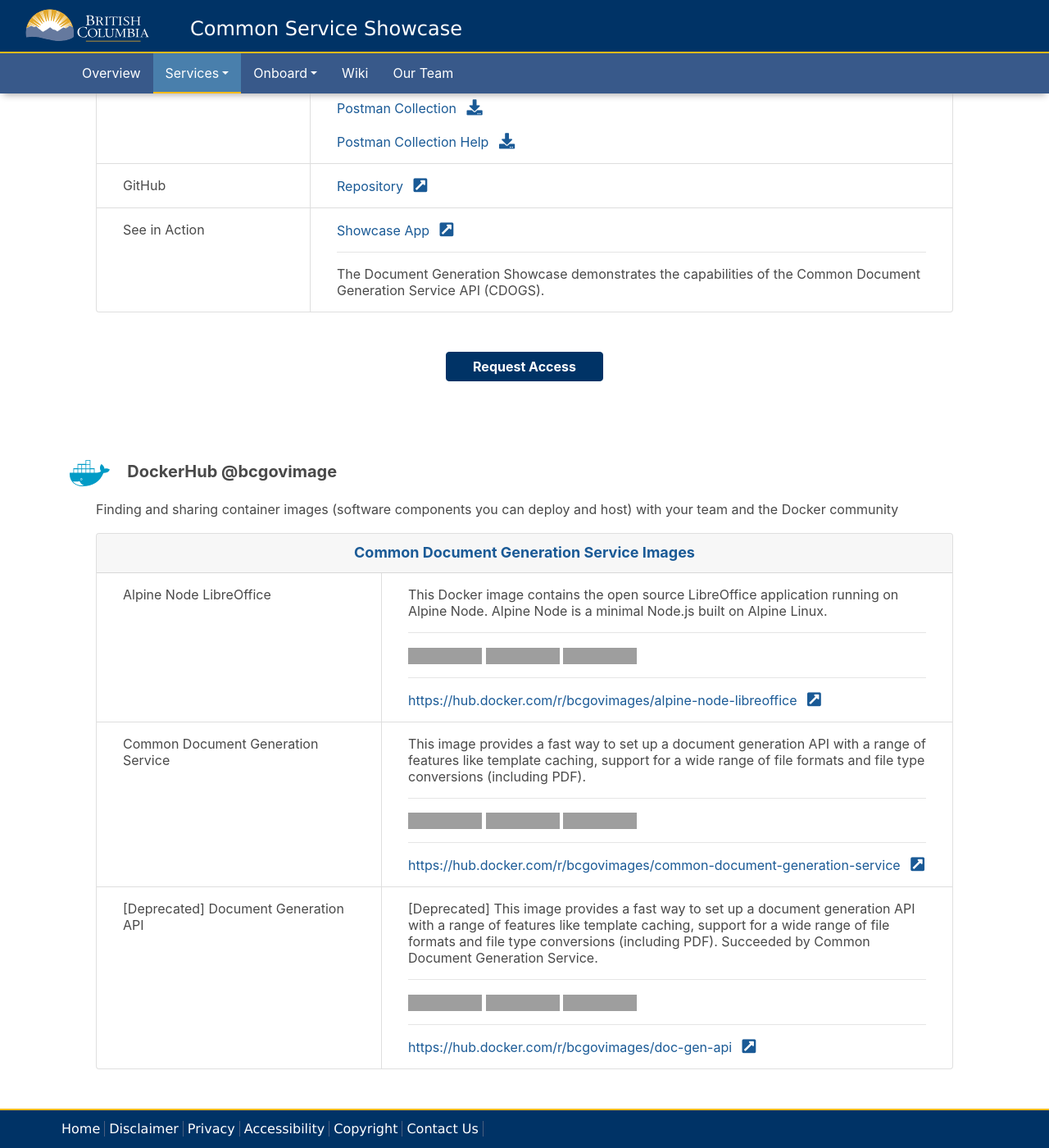
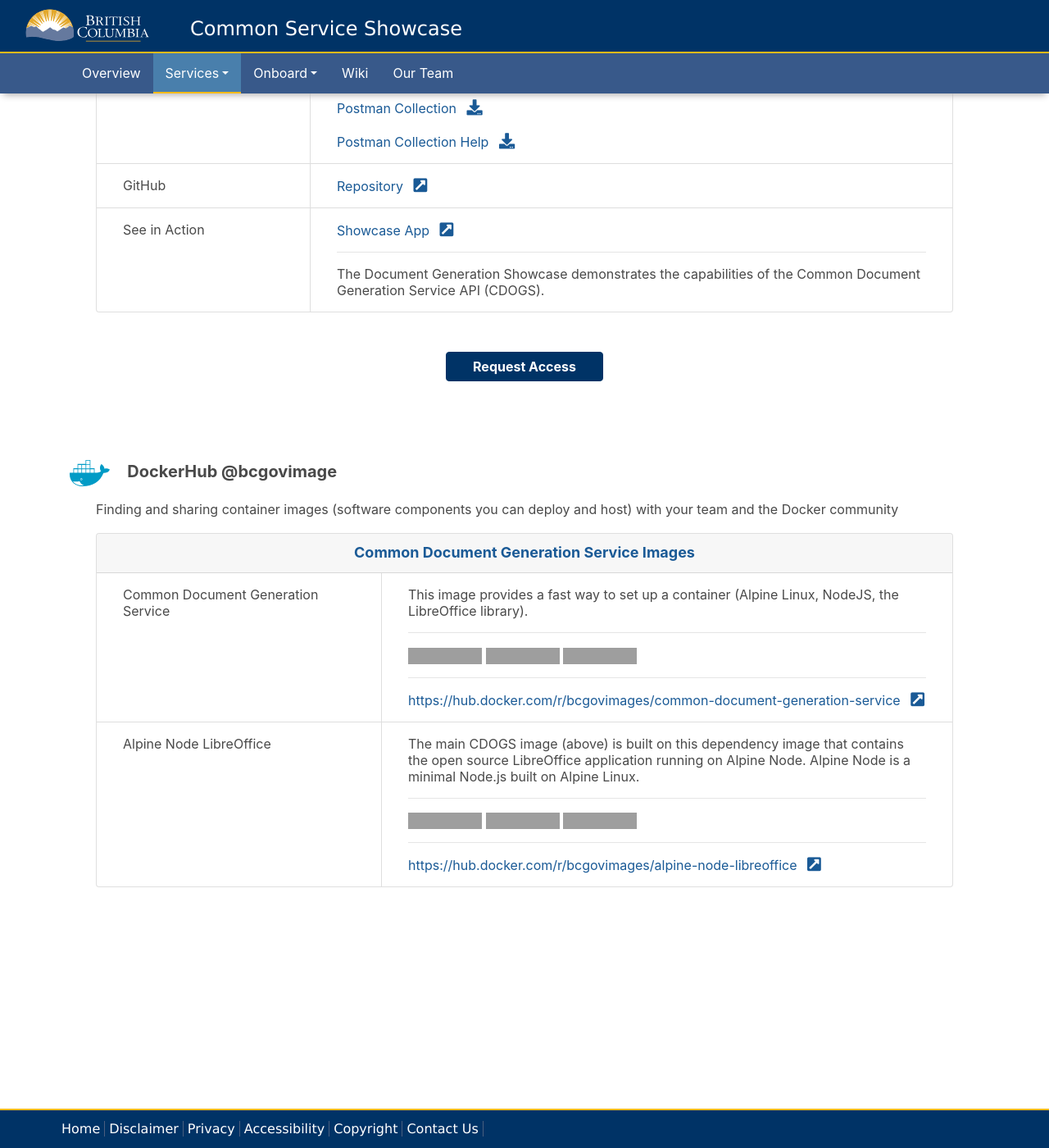
Before and after one commit to bcgov/common-service-showcase, a Jekyll site: the page built from collections/_services/cdogs.md, in a window 1280 px wide and 1400 px high, scrolled down 1123 px. Shown: the whole window at 82% size. Built offline with Jekyll 4.4.1, drawn with Linux system fonts in a browser that asks for light colours; nearby versions of some CDN libraries; grey boxes are pictures that could not be loaded.

Commit message:
cdogs package/image links updated

```diff
--- a/collections/_services/cdogs.md
+++ b/collections/_services/cdogs.md
@@ -24,47 +24,21 @@ showcaseDescription: >-
   The Document Generation Showcase demonstrates the capabilities of the Common Document Generation Service API (CDOGS).
 
 dockerImages:
+  - name: Common Document Generation Service
+    url: https://hub.docker.com/r/bcgovimages/common-document-generation-service
+    description: This image provides a fast way to set up a container (Alpine Linux, NodeJS, the LibreOffice library).
+    badges:
+      - https://img.shields.io/docker/v/bcgovimages/common-document-generation-service.svg?sort=semver
+      - https://img.shields.io/docker/pulls/bcgovimages/common-document-generation-service.svg
+      - https://img.shields.io/docker/image-size/bcgovimages/common-document-generation-service.svg
+
   - name: Alpine Node LibreOffice
     url: https://hub.docker.com/r/bcgovimages/alpine-node-libreoffice
-    description: This Docker image contains the open source LibreOffice application running on Alpine Node. Alpine Node is a minimal Node.js built on Alpine Linux.
+    description: The main CDOGS image (above) is built on this dependency image that contains the open source LibreOffice application running on Alpine Node. Alpine Node is a minimal Node.js built on Alpine Linux.
     badges:
       - https://img.shields.io/docker/v/bcgovimages/alpine-node-libreoffice.svg?sort=semver
       - https://img.shields.io/docker/pulls/bcgovimages/alpine-node-libreoffice.svg
       - https://img.shields.io/docker/image-size/bcgovimages/alpine-node-libreoffice.svg
-  - name: Common Document Generation Service
-    url: https://hub.docker.com/r/bcgovimages/common-document-generation-service
-    description: This image provides a fast way to set up a document generation API with a range of features like template caching, support for a wide range of file formats and file type conversions (including PDF).
-    badges:
-      - https://img.shields.io/docker/v/bcgovimages/common-document-generation-service.svg?sort=semver
-      - https://img.shields.io/docker/pulls/bcgovimages/common-document-generation-service.svg
-      - https://img.shields.io/docker/image-size/bcgovimages/common-document-generation-service.svg
-  - name: "[Deprecated] Document Generation API"
-    url: https://hub.docker.com/r/bcgovimages/doc-gen-api
-    description: "[Deprecated] This image provides a fast way to set up a document generation API with a range of features like template caching, support for a wide range of file formats and file type conversions (including PDF). Succeeded by Common Document Generation Service."
-    badges:
-      - https://img.shields.io/docker/v/bcgovimages/doc-gen-api.svg?sort=semver
-      - https://img.shields.io/docker/pulls/bcgovimages/doc-gen-api.svg
-      - https://img.shields.io/docker/image-size/bcgovimages/doc-gen-api.svg
-
-npmPackages:
-  - name: "[Deprecated] Carbone Copy API"
-    url: https://www.npmjs.com/package/@bcgov/carbone-copy-api
-    description: "[Deprecated] Express library that provides and interface for generating documents from templates and data. It provides a local file storage cache that means callers do not have to upload the template for each render. Callers should should store cache keys/hashes and check if templates exist before generation. This is a wrapper around carbone, please refer to their documentation for more detail. The API follows their recommendations."
-    badges:
-      - https://img.shields.io/npm/v/@bcgov/carbone-copy-api.svg
-      - https://img.shields.io/npm/dm/@bcgov/carbone-copy-api.svg
-  - name: "[Deprecated] Carbone Render"
-    url: https://www.npmjs.com/package/@bcgov/carbone-render
-    description: "[Deprecated] Library to generate a document from an existing template and JSON data. This is a wrapper around carbone, please refer to their documentation for more detail."
-    badges:
-      - https://img.shields.io/npm/v/@bcgov/carbone-render.svg
-      - https://img.shields.io/npm/dm/@bcgov/carbone-render.svg
-  - name: "[Deprecated] File Cache"
-    url: https://www.npmjs.com/package/@bcgov/file-cache
-    description: "[Deprecated] Library to store files locally identified by a hash of the file contents. A sub-directory is created and identified by a hash of the file, the original file is then stored under the hash sub-directory. The hash is created when writing the binary contents to disk. Each file will generate a unique hash."
-    badges:
-      - https://img.shields.io/npm/v/@bcgov/file-cache.svg
-      - https://img.shields.io/npm/dm/@bcgov/file-cache.svg
 
 ---
 The API can generate any PDF or XML-based documents such as docx, xlsx, pptx, odt, ods, odp, and html. Examples of XML-based editors include Microsoft Office&#x2122;, LibreOffice&#x2122; or OpenOffice&#x2122;.
```
